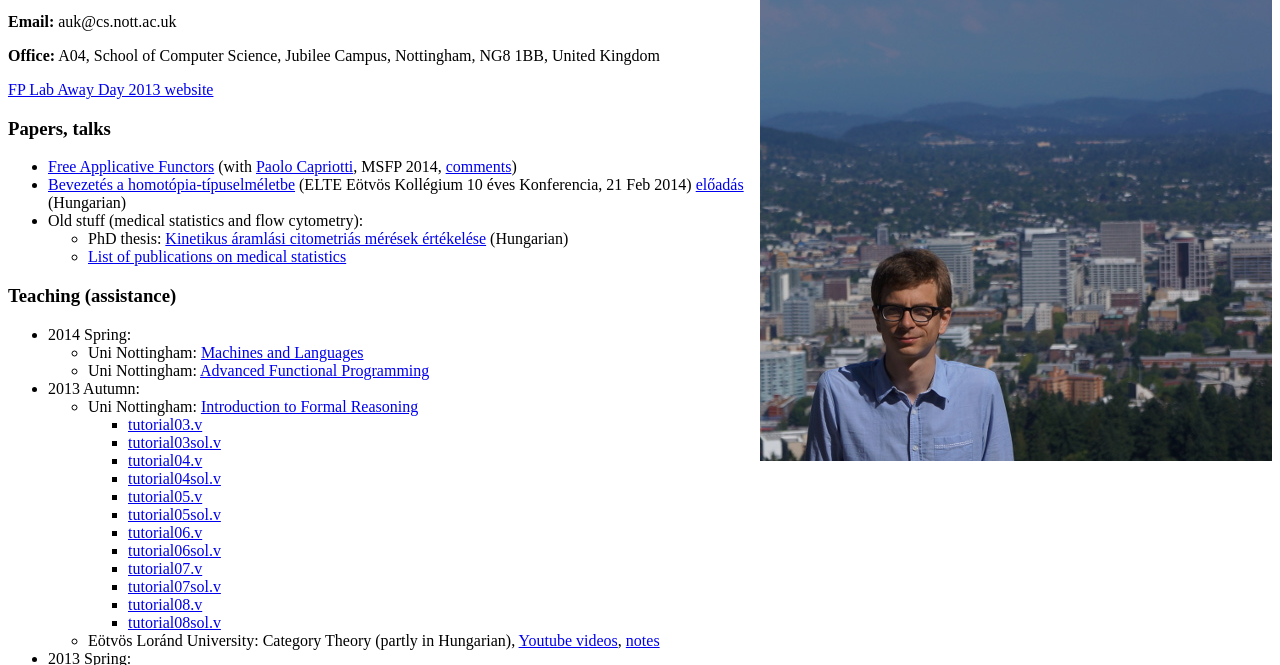
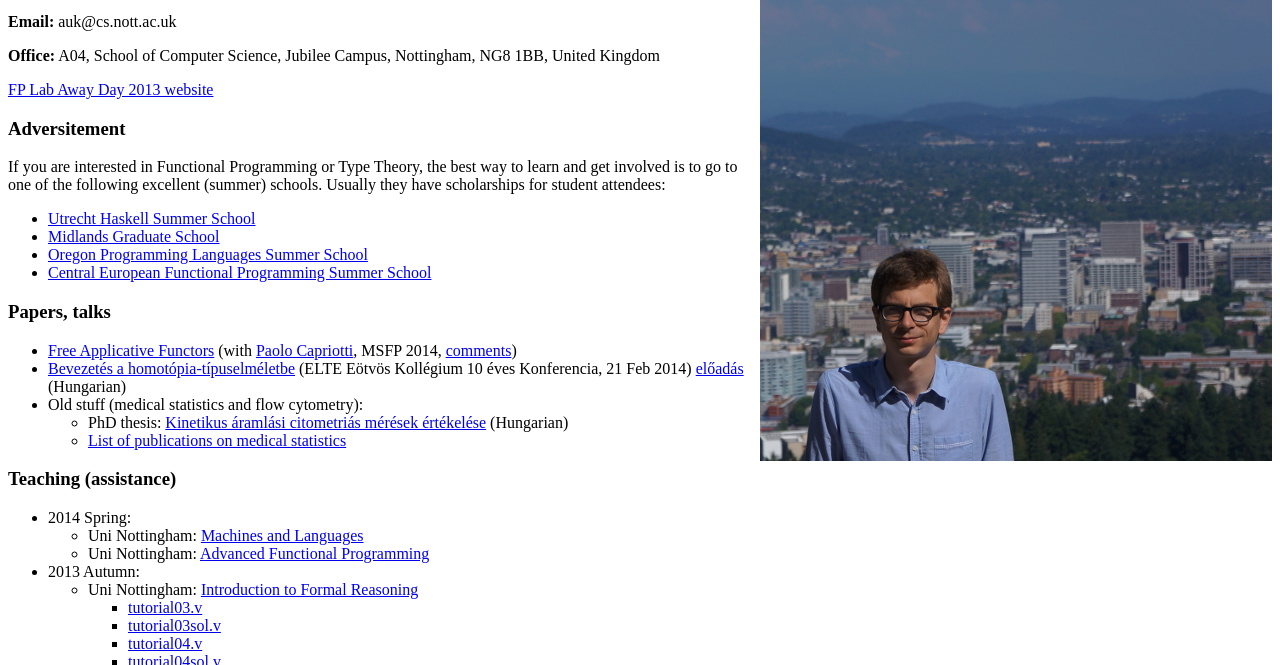
Before and after one commit to akaposi/akaposi.github.io, a plain HTML site: page index.html in a window 1280 px wide. Shown: the part 119-784 px from the top of the page. Drawn offline with Linux system fonts and the light colour scheme.

Commit message:
summer_schools

```diff
--- a/index.html
+++ b/index.html
@@ -40,6 +40,17 @@
 <p><b>Office:</b> A04, School of Computer Science, Jubilee Campus, Nottingham, NG8 1BB, United Kingdom</p>
 
 <p><a href="away_day">FP Lab Away Day 2013 website</a></p>
+
+<h3>Adversitement</h3>
+
+<p>If you are interested in Functional Programming or Type Theory, the best way to learn and get involved is to go to one of the following excellent (summer) schools. Usually they have scholarships for student attendees:</p>
+
+<ul>
+<li><a href="http://www.utrechtsummerschool.nl/courses/science/applied-functional-programming-in-haskell">Utrecht Haskell Summer School</a>
+<li><a href="http://www.cs.nott.ac.uk/MGS">Midlands Graduate School</a>
+<li><a href="http://www.cs.uoregon.edu/research/summerschool">Oregon Programming Languages Summer School</a>
+<li><a href="https://www.google.co.uk/search?q=Central+European+Functional+Programming+School">Central European Functional Programming Summer School</a>
+</ul>
 
 <h3>Papers, talks</h3>
 
```
